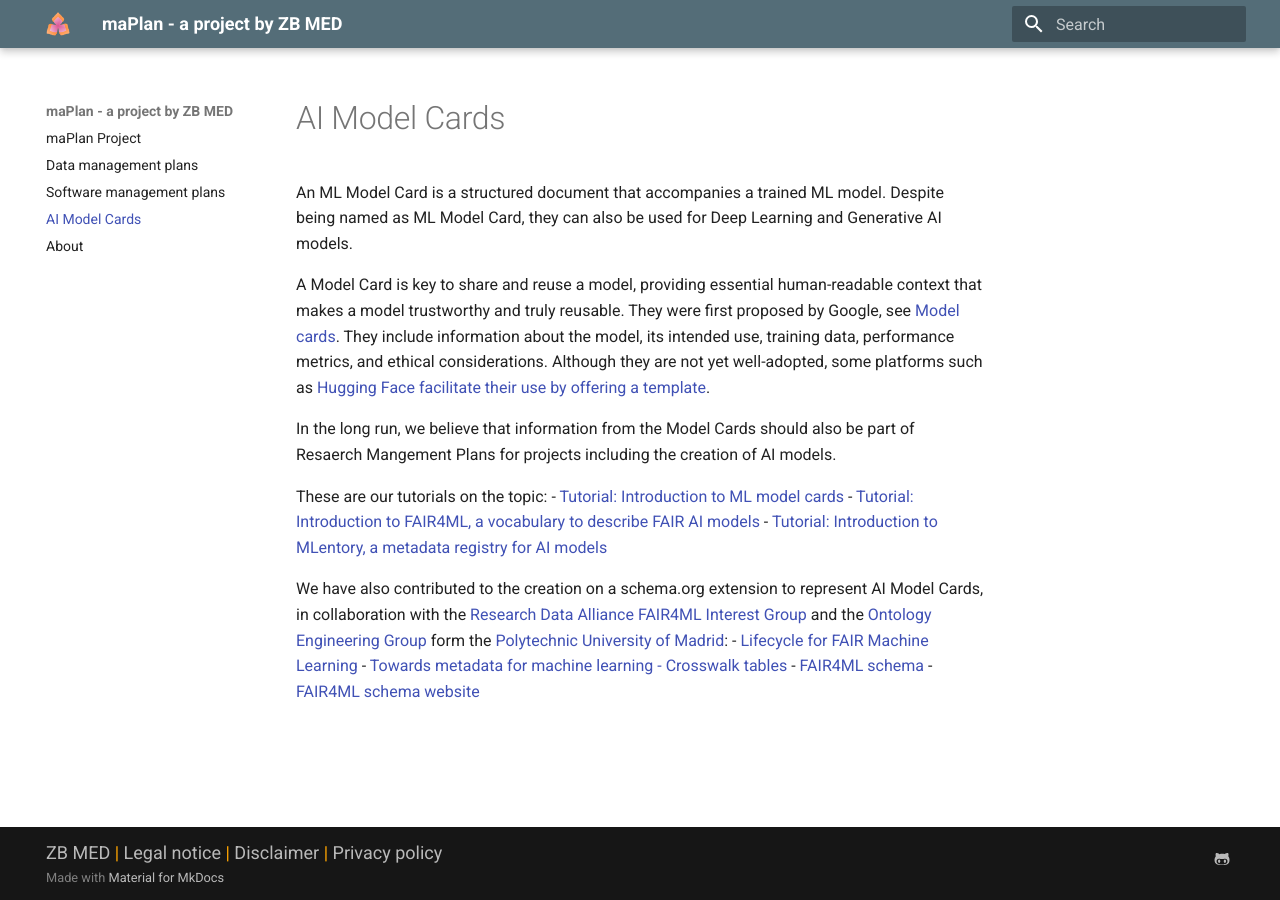
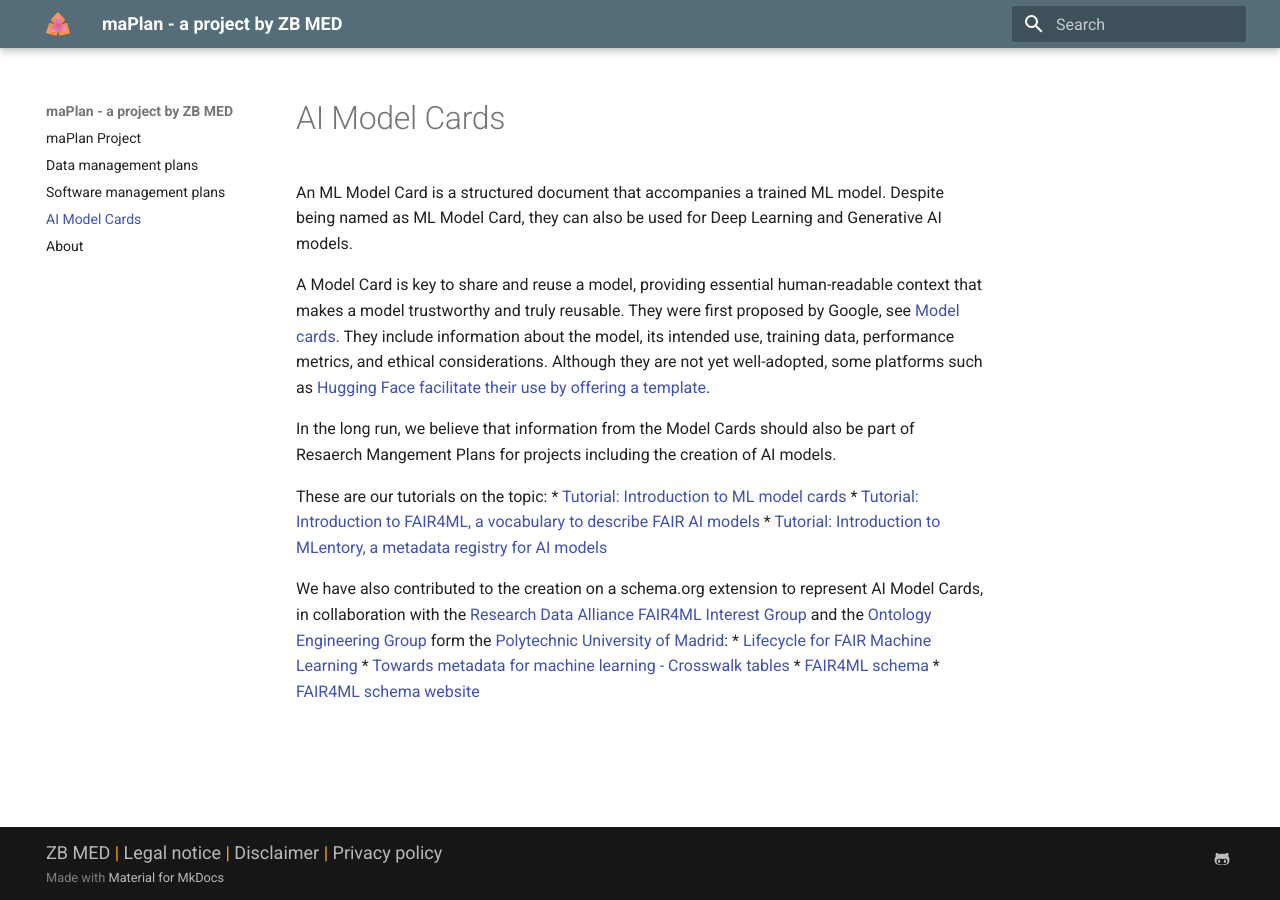
Before and after one commit to zbmed-semtec/maPlan, an MkDocs documentation site: the page built from docs/ai_models.md, in a window 1280 px wide. Built offline with MkDocs 1.6.1 and Material for MkDocs 9.7.7, drawn with Linux system fonts in a browser that asks for light colours.

```diff
--- a/docs/ai_models.md
+++ b/docs/ai_models.md
@@ -7,12 +7,12 @@ A Model Card is key to share and reuse a model, providing essential human-readab
 In the long run, we believe that information from the Model Cards should also be part of Resaerch Mangement Plans for projects including the creation of AI models.
 
 These are our tutorials on the topic:
-- [Tutorial: Introduction to ML model cards](https://doi.org/10.5281/zenodo.17062307)
-- [Tutorial: Introduction to FAIR4ML, a vocabulary to describe FAIR AI models](https://doi.org/10.5281/zenodo.17062369)
-- [Tutorial: Introduction to MLentory, a metadata registry for AI models](https://doi.org/10.5281/zenodo.17062651)
+* [Tutorial: Introduction to ML model cards](https://doi.org/10.5281/zenodo.17062307)
+* [Tutorial: Introduction to FAIR4ML, a vocabulary to describe FAIR AI models](https://doi.org/10.5281/zenodo.17062369)
+* [Tutorial: Introduction to MLentory, a metadata registry for AI models](https://doi.org/10.5281/zenodo.17062651)
 
 We have also contributed to the creation on a schema.org extension to represent AI Model Cards, in collaboration with the [Research Data Alliance FAIR4ML Interest Group](https://www.rd-alliance.org/groups/fair-machine-learning-fair4ml-ig) and the [Ontology Engineering Group](https://oeg.fi.upm.es/index.php/en/index.html) form the [Polytechnic University of Madrid](https://www.upm.es/):
-- [Lifecycle for FAIR Machine Learning](https://doi.org/10.5281/zenodo.10407264)
-- [Towards metadata for machine learning - Crosswalk tables](https://doi.org/10.5281/zenodo.10407319)
-- [FAIR4ML schema](https://doi.org/10.5281/zenodo.14002309)
-- [FAIR4ML schema website](https://w3id.org/fair4ml)
+* [Lifecycle for FAIR Machine Learning](https://doi.org/10.5281/zenodo.10407264)
+* [Towards metadata for machine learning - Crosswalk tables](https://doi.org/10.5281/zenodo.10407319)
+* [FAIR4ML schema](https://doi.org/10.5281/zenodo.14002309)
+* [FAIR4ML schema website](https://w3id.org/fair4ml)
```
Also changed, not shown: docs/about.md (+6 -0 lines), docs/data.md (+2 -2 lines), docs/software.md (+5 -5 lines), docs/maPlan_logo.png, docs/maPlan_plain_logo.png, docs/resources/maPlan_noText_320.png (added), docs/resources/maPlan_noText_320_white.png (added), docs/resources/maPlan_withText_320.png (added), docs/resources/maPlan_withText_320_white.png (added).
